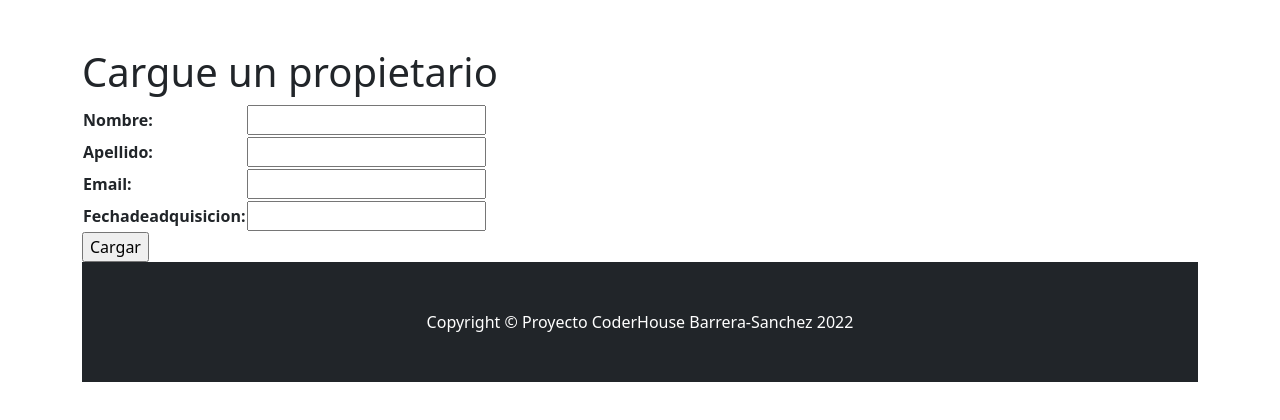
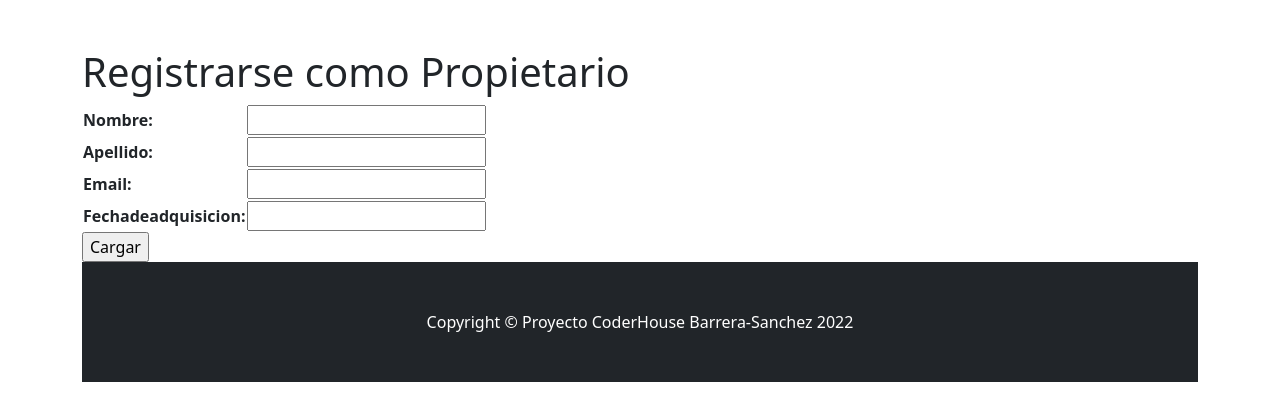
Before and after one commit to Uriel-Sanchez/Proyecto-Sanchez-Barrera, a Django app: page /App/formulario_propietario/ in a window 1280 px wide. Shown: the part 56-476 px from the top of the page. Run offline with Django 4.2, Linux system fonts and the light colour scheme; parts of the project's set-up code (start-up, migrations or seed data) failed here and were passed over; some libraries are stand-ins or nearby versions.

Commit message:
Cambio en el titulo de form propietarios

```diff
--- a/App/templates/App/formulario_propietario.html
+++ b/App/templates/App/formulario_propietario.html
@@ -4,7 +4,7 @@
 
 {% block contenidoQueCambia %}
 
-   <h1>Cargue un propietario</h1>
+   <h1>Registrarse como Propietario</h1>
 
    {% if form.errors  %}
         <p style="color:red;"> Los datos son incorrectos, intente de vuelta
```
Also changed, not shown: db.sqlite3.
